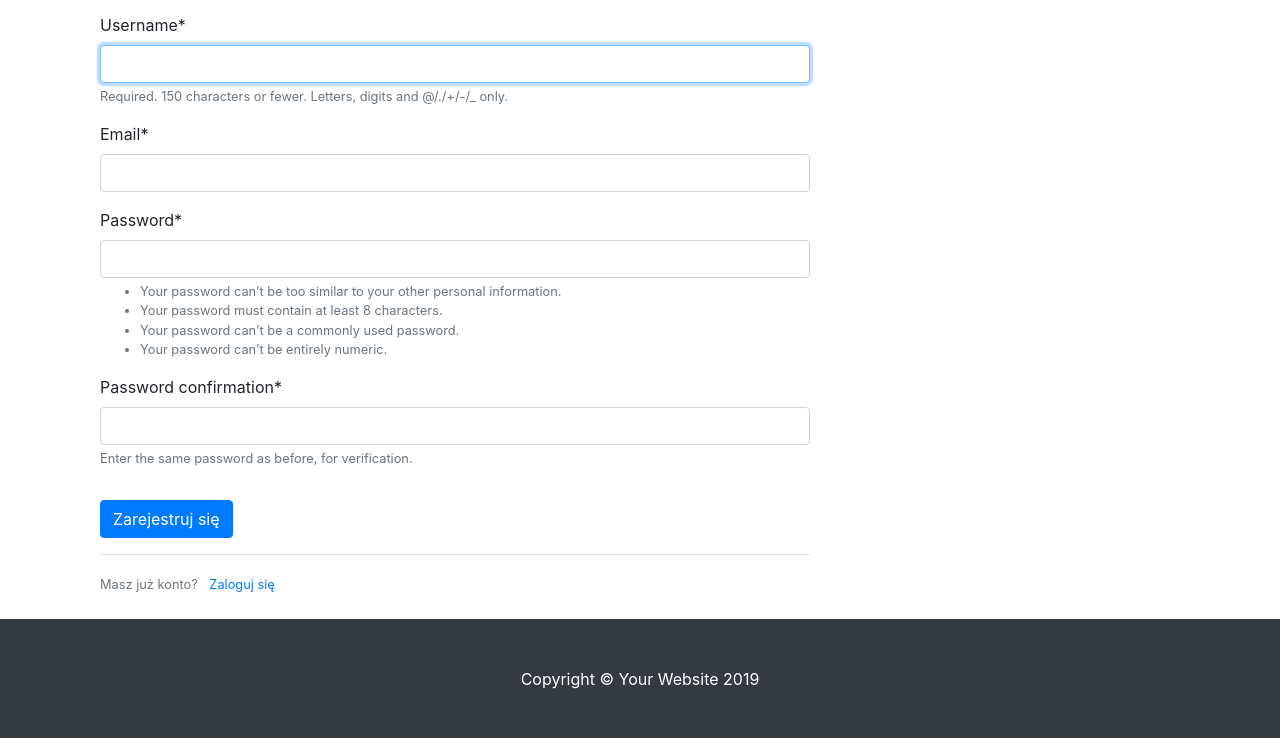
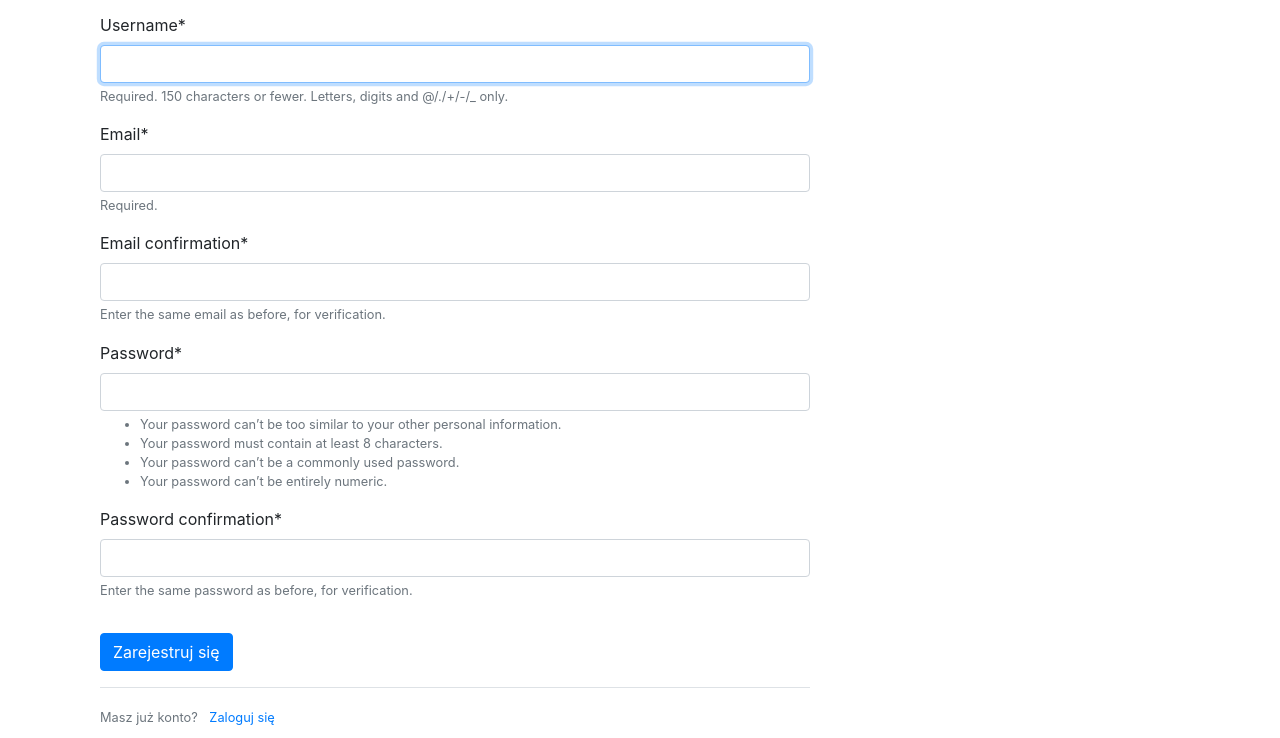
Before and after one commit to sebastian-ml/python-django-pep-8-site, a Django app: page /register/ in a window 1280 px wide. Shown: the part 131-869 px from the top of the page. Run offline with Django 3.2, Linux system fonts and the light colour scheme; some libraries are stand-ins or nearby versions.

Commit message:
Update UserRegisterForm by adding e-mail confirmation

```diff
--- a/users/forms.py
+++ b/users/forms.py
@@ -1,26 +1,45 @@
 from django import forms
 from django.contrib.auth.forms import UserCreationForm
 from django.contrib.auth.models import User
-from django.core.exceptions import ValidationError
 
 
 class UserRegisterForm(UserCreationForm):
     """Custom register form."""
-    # Add additional field to form to store user email
-    email = forms.EmailField()
+    # Add additional field to store user email
+    email = forms.EmailField(required=True,
+                             help_text="Required.")
+    email2 = forms.EmailField(required=True,
+                              help_text="Enter the same email as before, "
+                                        "for verification.",
+                              label='Email confirmation')
 
-    def clean_email(self):
-        """Get an e-mail and check if it already exists in db."""
-        email = self.cleaned_data['email']
-        # If email already exists in db raise an error
+    def clean(self):
+        """Clear emails, compare. Lower user input."""
+        cleaned_data = super().clean()
+        email = cleaned_data['email'].lower()
+        email2 = cleaned_data['email2'].lower()
+
+        # Check if both emails are the same
+        if email and email2 and email != email2:
+            self._errors['email2'] = self.error_class(
+                ['Podane e-maile się różnią']
+            )
+            del self.cleaned_data['email2']
+
+        # Check if email already exists in db
         if User.objects.filter(email=email):
-            raise ValidationError("Podany adres e-mail jest już wykorzystywany")
-        return email
+            self._errors['email'] = self.error_class(
+                ['Podany adres e-mail jest już wykorzystywany']
+            )
+            del self.cleaned_data['email']
+
+        return cleaned_data
 
     class Meta:
-        # Choose fields that are displayed during the registration process
+        # Choose additional fields and set the order
         model = User
         fields = [
             'username', 'email',
-            'password1', 'password2',
+            'email2', 'password1',
+            'password2',
         ]
--- a/users/templates/users/register.html
+++ b/users/templates/users/register.html
@@ -25,7 +25,7 @@
             <div class="border-top pt-3">
                 <small class="text-muted">
                     Masz już konto?
-                    <a class="ml-2" href="{% url 'login' %}">
+                    <a class="ml-2" href="{% url 'users:login' %}">
                         Zaloguj się
                     </a>
                 </small>
```
Also changed, not shown: forum/migrations/0004_auto_20200421_1438.py (added).
